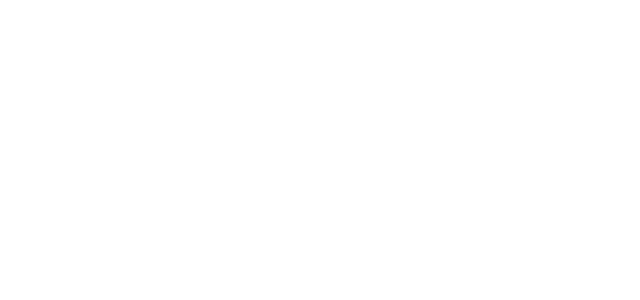
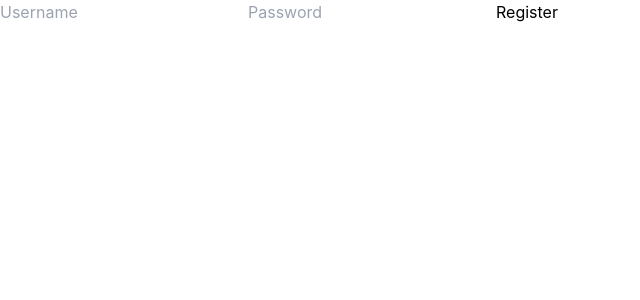
Before and after one commit to francohenker/aux-typing, a React (Create React App) app in the folder front-end/: page /RegisterPage in a window 1280 px wide. Before the commit this address had no page. Shown: the top 300 px of the page, without its empty margins (0-640 px from the left). Built offline with nearby package versions, Linux system fonts and the light colour scheme.

Commit message:
added register

```diff
--- a/front-end/src/pages/App.js
+++ b/front-end/src/pages/App.js
@@ -3,6 +3,8 @@ import { Route, Routes, Link } from 'react-router-dom';
 import '../styles/index.css';
 import LeaderBoardPage from './LeaderBoardPage';
 import TypingTestPage from './TypingTestPage';  // Importa la página de prueba de mecanografía
+import LoginPage from './LoginPage';
+import RegisterPage from './RegisterPage';
 
 function App() {
   const handleChallengeClick = (challengeNumber) => {
@@ -32,12 +34,12 @@ function App() {
 
             {/* Sección de inicio de sesión / registro */}
             <div className="bg-white p-6 rounded-lg shadow-md border border-black">
-              <h2 className="text-2xl font-bold mb-4 text-orange-600">Iniciaasdasdr sesasdasdión / Registrarse</h2>
+              <h2 className="text-2xl font-bold mb-4 text-orange-600">Iniciar sesión / Registrarse</h2>
               <div className="flex flex-col space-y-4">
-                <button className="bg-orange-500 font-semibold text-white px-4 py-2 rounded-md border border-black hover:bg-orange-600 focus:outline-none">
+                <button className="bg-orange-500 font-semibold text-white px-4 py-2 rounded-md border border-black hover:bg-orange-600 focus:outline-none" onClick={() => window.location.href = '/LoginPage'}>
                   Iniciar sesión
                 </button>
-                <button className="bg-orange-200 font-semibold text-white px-4 py-2 rounded-md border border-black hover:bg-orange-300 focus:outline-none">
+                <button className="bg-orange-200 font-semibold text-white px-4 py-2 rounded-md border border-black hover:bg-orange-300 focus:outline-none" onClick={() => window.location.href = '/RegisterPage'}>
                   Registrarse
                 </button>
               </div>
@@ -59,6 +61,8 @@ function App() {
           </div>
         </div>
       } />
+      <Route path="/LoginPage" element={<LoginPage />} />
+      <Route path="/RegisterPage" element={<RegisterPage />} />
       <Route path="/leaderboards" element={<LeaderBoardPage />} />
       <Route path="/typing-test" element={<TypingTestPage />} />  {/* Ruta para la página de prueba de mecanografía */}
     </Routes>
--- a/front-end/src/pages/login.js
+++ b/front-end/src/pages/LoginPage.js
@@ -43,30 +43,32 @@
 // LoginPage.js
 import React, { useState } from 'react';
 
+
 const LoginPage = () => {
-  const [username, setUsername] = useState('');
+  const [nickname, setUsername] = useState('');
   const [password, setPassword] = useState('');
 
   const handleLogin = async () => {
-    const response = await fetch('http://localhost:3000/auth/login', {
+    const response = await fetch('http://localhost:4000/users/login', {
       method: 'POST',
       headers: {
         'Content-Type': 'application/json',
       },
-      body: JSON.stringify({ username, password }),
+      body: JSON.stringify({ nickname, password }),
     });
-
     const data = await response.json();
     if (data.access_token) {
       localStorage.setItem('token', data.access_token);
+      window.location.href = '/'
     } else {
+      alert('Login failed');
       console.error('Login failed');
     }
   };
 
   return (
     <div>
-      <input value={username} onChange={(e) => setUsername(e.target.value)} placeholder="Username" />
+      <input value={nickname} onChange={(e) => setUsername(e.target.value)} placeholder="Username" />
       <input value={password} onChange={(e) => setPassword(e.target.value)} placeholder="Password" type="password" />
       <button onClick={handleLogin}>Login</button>
     </div>
--- /dev/null
+++ b/front-end/src/pages/RegisterPage.js
@@ -0,0 +1,33 @@
+import React, { useState } from 'react';
+
+
+const RegisterPage = () => {
+  const [nickname, setUsername] = useState('');
+  const [password, setPassword] = useState('');
+  const [admin, setAdmin] = useState(false);
+
+  const handleRegister = async () => {
+    const response = await fetch('http://localhost:4000/users/create', {
+      method: 'POST',
+      headers: {
+        'Content-Type': 'application/json',
+      },
+      body: JSON.stringify({ nickname, password, admin }),
+    });
+    if(response.status === 201){
+        window.location.href = '/LoginPage'
+    }else{
+        alert('Registration failed');
+    }
+  };
+
+  return (
+    <div>
+      <input value={nickname} onChange={(e) => setUsername(e.target.value)} placeholder="Username" />
+      <input value={password} onChange={(e) => setPassword(e.target.value)} placeholder="Password" type="password" />
+      <button onClick={handleRegister}>Register</button>
+    </div>
+  );
+};
+
+export default RegisterPage;
```
